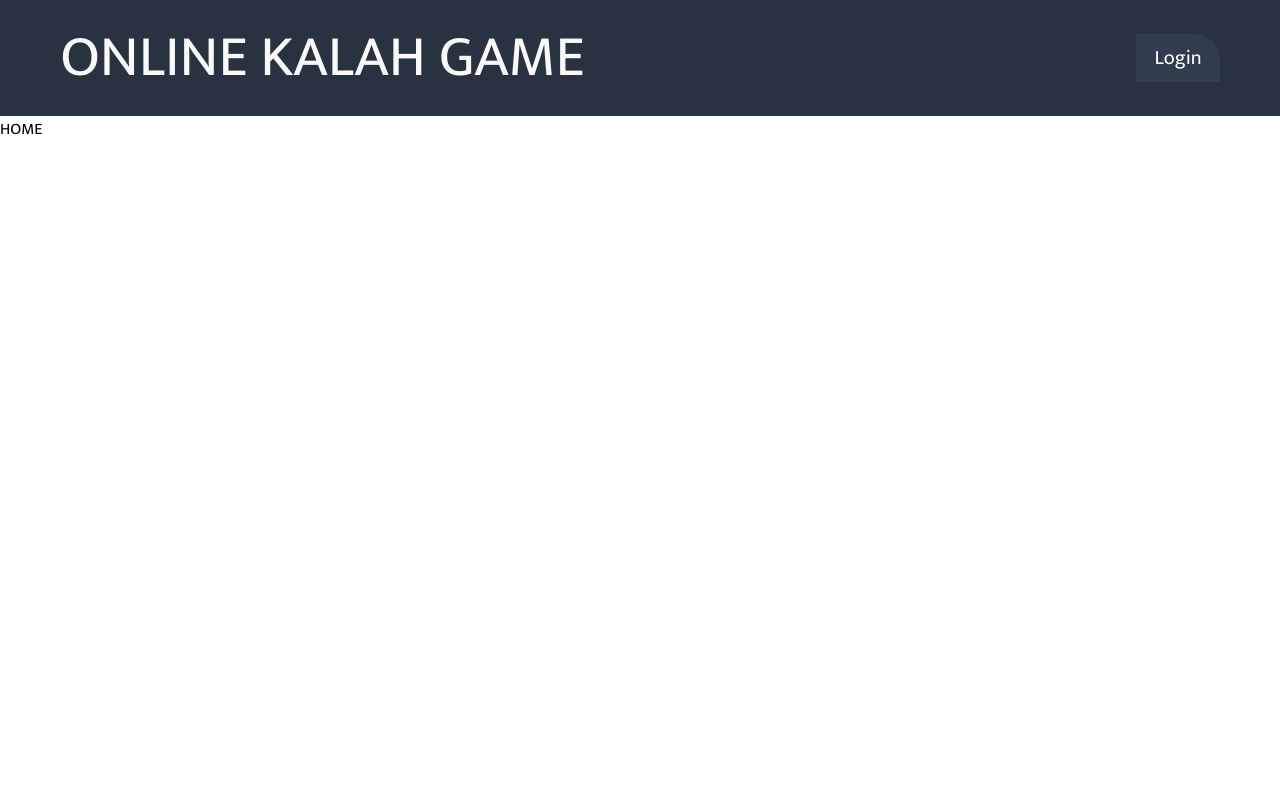
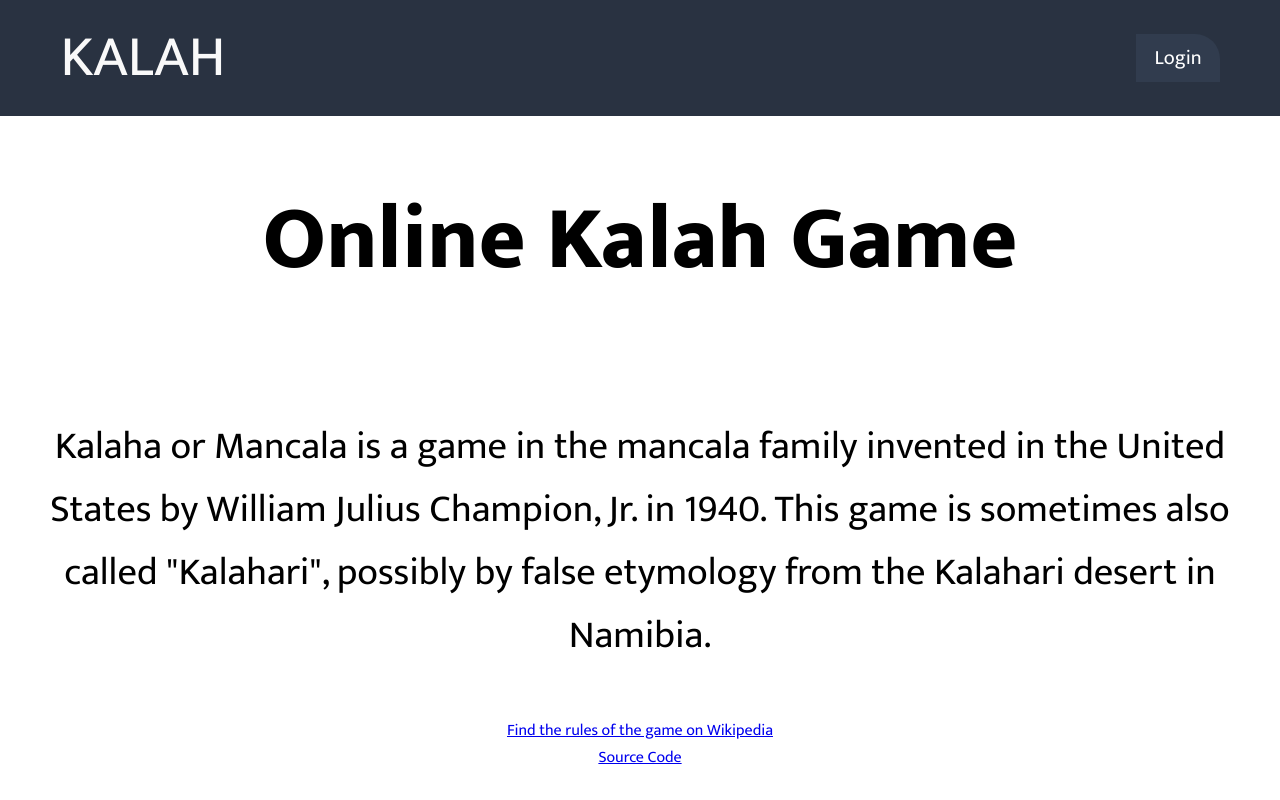
Before and after one commit to jhkcia/kalah, a React (Create React App) app in the folder kalah-ui/: page / in a window 1280 px wide. Built offline with nearby package versions, Linux system fonts and the light colour scheme.

Commit message:
improve home component

```diff
--- a/kalah-ui/src/logged_out/HomePage.tsx
+++ b/kalah-ui/src/logged_out/HomePage.tsx
@@ -1,9 +1,43 @@
+import styled from "styled-components";
 
+const Wrapper = styled.section`
+    display: flex;
+    flex-direction: column;
+    justify-content: center;
+    align-items: center;
+    height: 100%;
+    width: 100%;
+`;
+
+const Header = styled.h1`
+    font-size: 7vw;
+    padding: 50px;
+`;
+const Summary = styled.p`
+    padding: 50px;
+    font-size: 3vw;
+    text-align: center;
+`;
+
+const Link = styled.a`
+    font-size: 1rem;
+`;
 export function HomePage(): JSX.Element {
 
     return (
-        <>
-            HOME
-        </>
+        <Wrapper>
+            <Header>
+                Online Kalah Game
+            </Header>
+            <Summary>
+                Kalaha or Mancala is a game in the mancala family invented in the United States by William Julius Champion, Jr. in 1940. This game is sometimes also called "Kalahari", possibly by false etymology from the Kalahari desert in Namibia.
+            </Summary>
+            <Link href="https://en.wikipedia.org/wiki/Kalah">
+                Find the rules of the game on Wikipedia
+            </Link>
+            <Link href="https://github.com/jhkcia/kalah">
+                Source Code
+            </Link>
+        </Wrapper>
     );
 }
--- a/kalah-ui/src/logged_out/Main.tsx
+++ b/kalah-ui/src/logged_out/Main.tsx
@@ -7,7 +7,7 @@ function Main() {
 
     return (
         <div className="App">
-            <ResponsiveHeader title='ONLINE KALAH GAME' titleLink='/' items={[{
+            <ResponsiveHeader title='KALAH' titleLink='/' items={[{
                 title: 'Login',
                 link: '/login',
             }]}></ResponsiveHeader>
```
